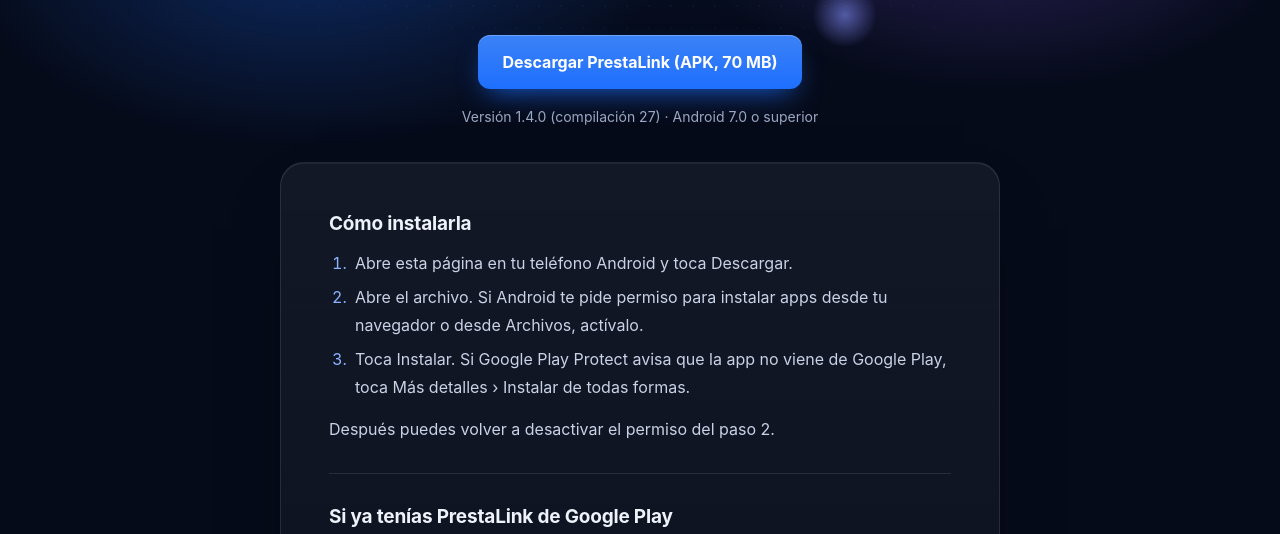
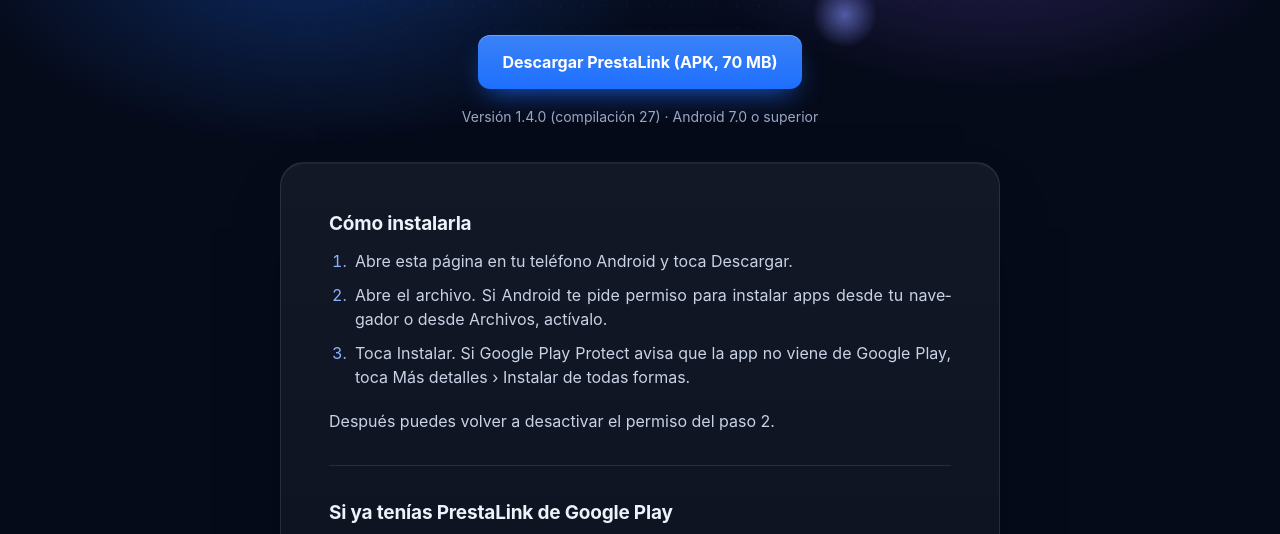
Before and after one commit to andersoncontreras0330/prestalink-app, a plain HTML site: page android.html in a window 1280 px wide. Shown: the part 225-759 px from the top of the page. Drawn offline with Linux system fonts and the light colour scheme.

Commit message:
Texto justificado, interlineado más junto y más espacio entre párrafos

```diff
--- a/estilos.css
+++ b/estilos.css
@@ -113,19 +113,25 @@ code {
 }
 .hoja > :first-child { margin-top: 0; }
 .hoja > :last-child { margin-bottom: 0; }
-.hoja p, .hoja li { line-height: 1.75; text-wrap: pretty; }
-.hoja p { margin: 0 0 14px; }
-.hoja section { margin-top: 30px; padding-top: 4px; }
+/* El texto de la hoja, justificado (pedido del usuario, 2026-11-20), con el interlineado
+   más junto y más aire entre un párrafo y otro, para que se note dónde empieza cada uno.
+   Con guiones donde hagan falta, para que lo justificado no deje huecos en el celular. */
+.hoja p, .hoja li {
+  line-height: 1.5; text-align: justify; text-justify: inter-word; text-wrap: pretty;
+  -webkit-hyphens: auto; hyphens: auto; overflow-wrap: break-word;
+}
+.hoja p { margin: 0 0 20px; }
+.hoja section { margin-top: 32px; padding-top: 6px; }
 .hoja > section:first-child { border-top: 0; margin-top: 0; padding-top: 0; }
-.hoja h2 { margin: 26px 0 12px; }
+.hoja h2 { margin: 28px 0 12px; }
 .hoja > section:first-child h2 { margin-top: 0; }
-.hoja ul, .hoja ol { margin: 0 0 14px; padding-left: 22px; }
-.hoja li { margin: 6px 0; padding-left: 4px; }
+.hoja ul, .hoja ol { margin: 0 0 20px; padding-left: 22px; }
+.hoja li { margin: 0 0 10px; padding-left: 4px; }
 .hoja li::marker { color: var(--acento); }
 .hoja .nota { margin: 0 0 28px; }
 .hoja .version { margin: 34px 0 0; padding-top: 18px; border-top: 1px solid var(--linea); text-align: center; }
 .hoja.corta { max-width: 620px; text-align: center; }
-.hoja.corta p { margin: 0; font-size: 17px; text-wrap: balance; }
+.hoja.corta p { margin: 0; font-size: 17px; text-align: center; text-wrap: balance; }
 
 /* ---- La portada: el logo con su halo, el nombre grande y el lema ----------------- */
 .portada { text-align: center; padding: 22px 0 6px; }
```
